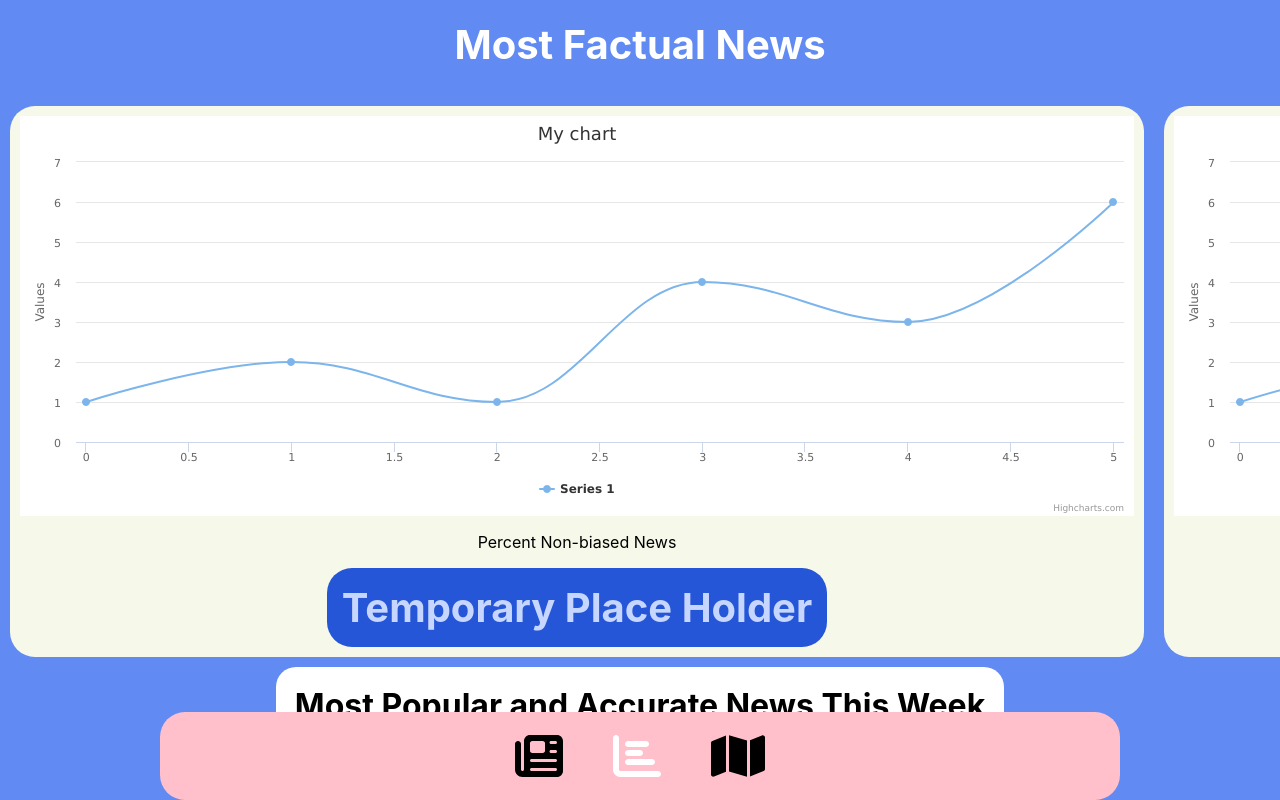
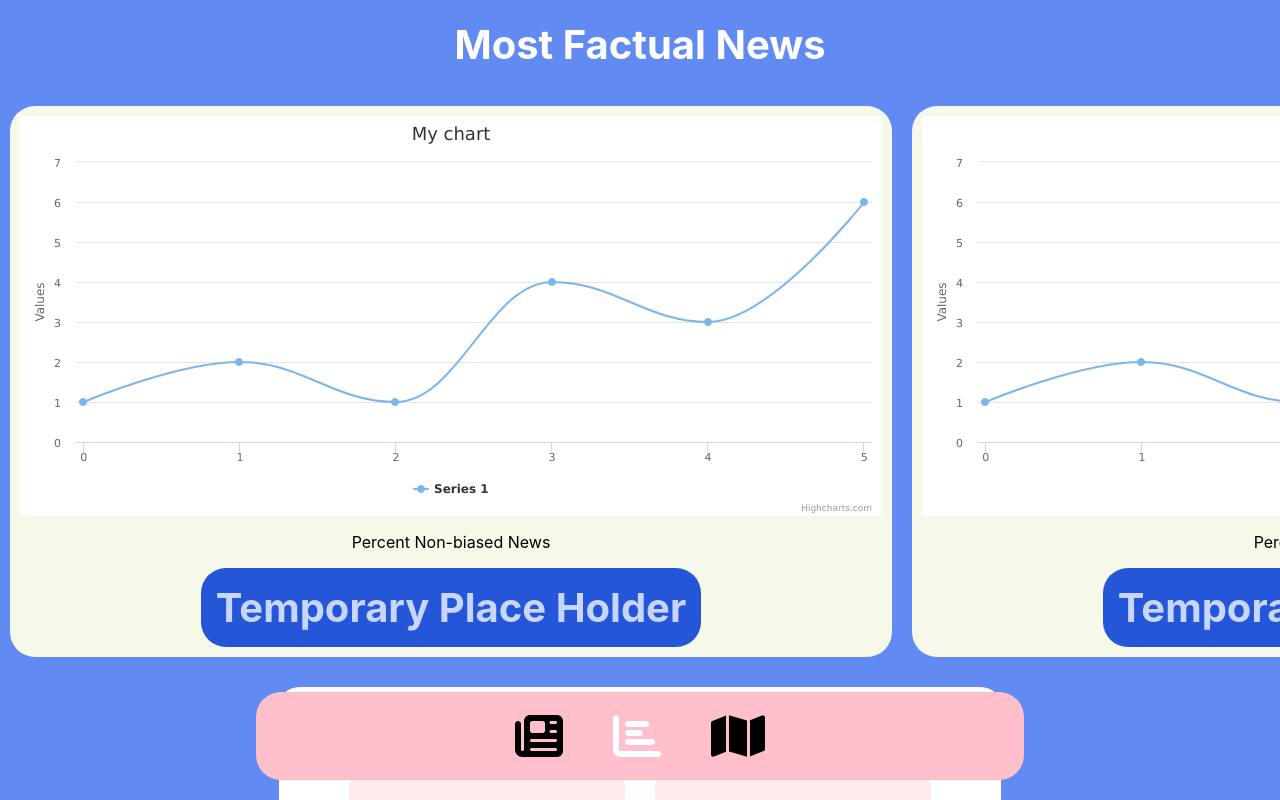
Before and after one commit to isabella-designs/bigproblemssolved, a React (Create React App) app: page /Overview in a window 1280 px wide. Shown: the top 800 px of the page. Built offline with nearby package versions, Linux system fonts and the light colour scheme.

Commit message:
more styling

```diff
--- a/src/pages/Footer.css
+++ b/src/pages/Footer.css
@@ -5,9 +5,10 @@
     padding-bottom: 20px;
     position: fixed;
     bottom: 0;
-    width: 75%;
+    margin-bottom: 20px;
+    width: 60%;
     left: 50%;
-    margin-left: -37.5%;
+    margin-left: -30%;
     text-align: center;
 }
 
--- a/src/pages/Overview.css
+++ b/src/pages/Overview.css
@@ -2,7 +2,7 @@
     padding: 10px;
     overflow-x: scroll;
     display: grid;
-    grid-auto-columns: 90%;
+    grid-auto-columns: 70%;
     grid-auto-flow: column;
     grid-column-gap: 20px;
     overflow-y: hidden;
@@ -52,16 +52,35 @@
 .overview {
     text-align: center;
     background-color: #618AF2;
-    min-height: 100vh;
-}
+    min-height: 100vh;}
 
 
 .topics {
     background-color: white;
     width: fit-content;
     margin: auto;
-    padding: 19px;
+    margin-top: 20px;
+    padding: 16px;
     border-top-right-radius: 20px;
     border-top-left-radius: 20px;
+    padding-bottom: 100px;
+}
+
+
+.newsButton {
+    border-radius: 5px;
+    background-color: #FFEAED;
+    width: 40%;
+    border-radius: 25px;
+    height: 130px;
+    padding-bottom: 40%;
+    border: none;
+    padding: 16px;
+    margin-left: 15px;
+    margin-right: 15px;
+    margin-bottom: 30px;
+    color: #E7A1AB;
+    font-weight: bolder;
+    font-size: 25px;
 
 }
--- a/src/pages/Overview.js
+++ b/src/pages/Overview.js
@@ -35,10 +35,10 @@ function Overview() {
             <div class = "topics">
             <h1> Most Popular and Accurate News This Week</h1>
             <div>
-                <button name="disease" onClick = {onClick}>Disease</button>
-                <button name="cancer" onClick = {onClick}>Cancer</button>
-                <button name="finance" onClick = {onClick}>Finance</button>
-                <button name="politics" onClick = {onClick}>Politics</button>
+                <button class = "newsButton" name="disease" onClick = {onClick}>Disease</button>
+                <button class = "newsButton" name="cancer" onClick = {onClick}>Cancer</button>
+                <button class = "newsButton" name="finance" onClick = {onClick}>Finance</button>
+                <button class = "newsButton" name="politics" onClick = {onClick}>Politics</button>
             </div>
             {showLearnMore &&
              <SpecificNewsTopics name = {clickedButton} onClose = {onClose}>
--- a/src/pages/SpecificNewsTopics.css
+++ b/src/pages/SpecificNewsTopics.css
@@ -0,0 +1,25 @@
+.bulletSummary {
+    border-radius: 5px;
+    background-color: #FFEAED;
+    width: auto;
+    border-radius: 25px;
+    height: 130px;
+    padding-bottom: 40%;
+    border: none;
+    margin-left: 15px;
+    margin-right: 15px;
+    margin-bottom: 30px;
+    color: #E7A1AB;
+}
+
+.summaryHeader {
+    padding-top: 10px;
+    font-weight: bold;
+    color: black;
+    font-size: 20px;
+}
+
+.bullets {
+    justify-content: left;
+    color: black;
+}
--- a/src/pages/SpecificNewsTopics.js
+++ b/src/pages/SpecificNewsTopics.js
@@ -14,7 +14,12 @@ function SpecificNewsTopics({onClose, name}) {
         <div class = "FullCounty">
         <button onClick = {closeWindow}>close</button>
         <h1>{name}</h1>
-        <p>content goes here</p>
+        <div class = "bulletSummary">
+        <p class = "summaryHeader">content summary</p>
+        <p class = "bullets">
+            sample bullet
+        </p>
+        </div>
         </div>
     )
 }
--- a/src/pages/Welcome.js
+++ b/src/pages/Welcome.js
@@ -19,6 +19,7 @@ function Welcome() {
     // create local state values using useState hook
     const [formValid, setFormValid] = useState(false);
     const [zipCodeValid, setZipCodeValid] = useState(false);
+    const [showError, setshowError] = useState(false);
     const [zipcode, setZipcode] = useState(globalState.zipcode);
     const [gender, setGender] = useState(globalState.gender);
     const [race, setRace] = useState(globalState.race);
@@ -99,7 +100,6 @@ function Welcome() {
     }
 
     const onSubmit = () => {
-        {console.log(formValid)}
         if (formValid) {
             {console.log("hi")}
             updateGlobalState("zipcode", zipcode)
@@ -130,6 +130,9 @@ function Welcome() {
                     console.log(error)
                 }
               );
+        }
+        else {
+            setshowError(true)
         }
     }
 
@@ -193,9 +196,11 @@ function Welcome() {
                 </select>
             </div>
             <div className="zipcodeContainer">
-                <p class = "heading1"> Input Your Zipcode </p>
+                <p class = "heading1"> *Input Your Zipcode </p>
                 <input type="text" id="zipcode" name="zipcode" onChange={handleChange} />
-
+                {showError &&
+                    <p> Error! Enter a valid zipcode to submit</p>
+                }
             </div>
             <Link className="SubmitButton" type="submit" onClick = {onSubmit} to={formValid ? '/Home' : '#'}>
                 Submit
```
